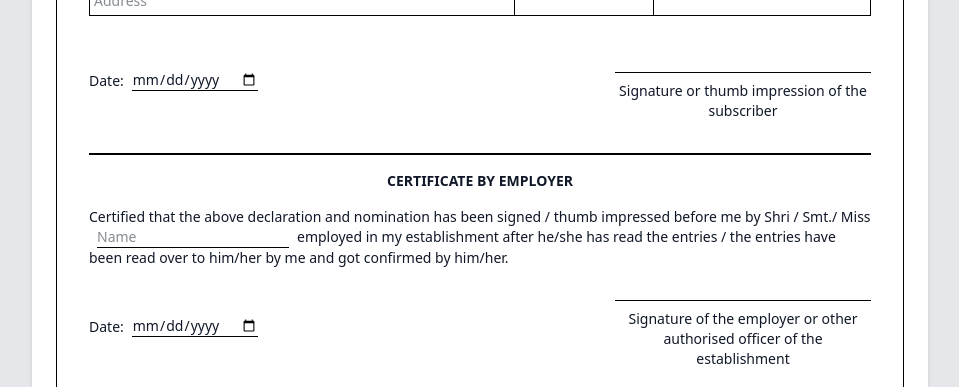
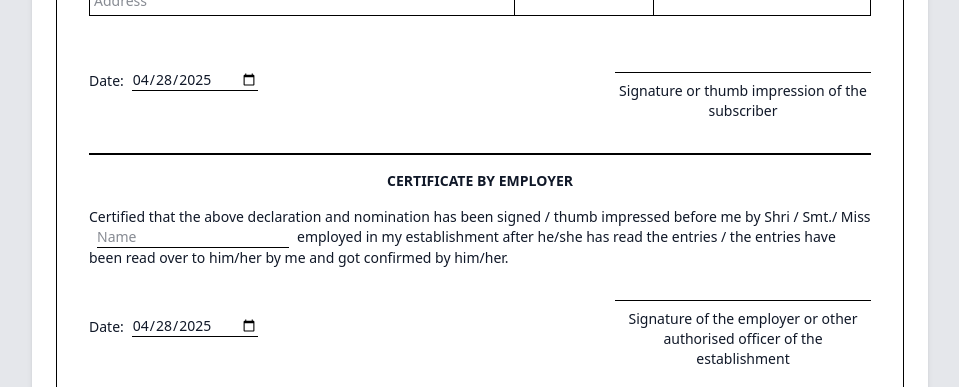
Before and after one commit to KaranJaiswal02/employee-form, a Next.js app: page /nomination-declaration-form2 in a window 1280 px wide. Shown: the part 1751-2138 px from the top of the page, without its empty margins (320-1279 px from the left). Built offline with nearby package versions, Linux system fonts and the light colour scheme.

Commit message:
refactor: integrate grauFormData into EPFNominationFormPart2 for improved date handling

```diff
--- a/src/components/nominationrevisedform/Nomination2.tsx
+++ b/src/components/nominationrevisedform/Nomination2.tsx
@@ -1,7 +1,9 @@
 "use client";
 import { nominationForm2Data } from '@/hooks/Atoms';
 import { useAtom } from 'jotai';
-import React, { useState } from 'react';
+import React, { use, useState } from 'react';
+import { grauFormData }  from '@/hooks/Atoms';
+import { useEffect } from 'react';
 
 type nominationForm2Data = {
   pension_nominee: {
@@ -20,6 +22,14 @@ type nominationForm2Data = {
 
 export default function EPFNominationFormPart2() {
   const [formData, setFormData] = useAtom(nominationForm2Data);
+  const [grauFormData1] = useAtom(grauFormData);
+
+  useEffect(() => {
+    setFormData((prev) => ({
+      ...prev,
+      date: grauFormData1.date,
+    }));
+  }, []);
 
   const handleNomineeChange = (e: React.ChangeEvent<HTMLInputElement>) => {
     const { name, value } = e.target;
@@ -111,7 +121,7 @@ export default function EPFNominationFormPart2() {
             <input
               type="date"
               name="subscriberDate"
-              value={formData.subscriberDate}
+              value={grauFormData1.date}
               onChange={handleFieldChange}
               className="border-b border-black outline-none"
             />
@@ -145,7 +155,7 @@ export default function EPFNominationFormPart2() {
             <input
               type="date"
               name="employerDate"
-              value={formData.employerDate}
+              value={grauFormData1.date}
               onChange={handleFieldChange}
               className="border-b border-black outline-none"
             />
@@ -181,7 +191,7 @@ export default function EPFNominationFormPart2() {
             <input
               type="date"
               name="date"
-              value={formData.date}
+              value={grauFormData1.date}
               onChange={handleFieldChange}
               className="border-b border-black outline-none"
             />
--- a/src/hooks/Atoms.ts
+++ b/src/hooks/Atoms.ts
@@ -167,11 +167,11 @@ export const nominationForm2Data = atom({
     dob: '',
     relationship: ''
   },
-  subscriberDate: '',
-  employerDate: '',
+  //subscriberDate: '',
+  //employerDate: '',
   establishmentDetails: '',
   place: '',
-  date: currentDate,
+  //date: currentDate,
 });
 
 export const bankMandateFormData = atom({
```
